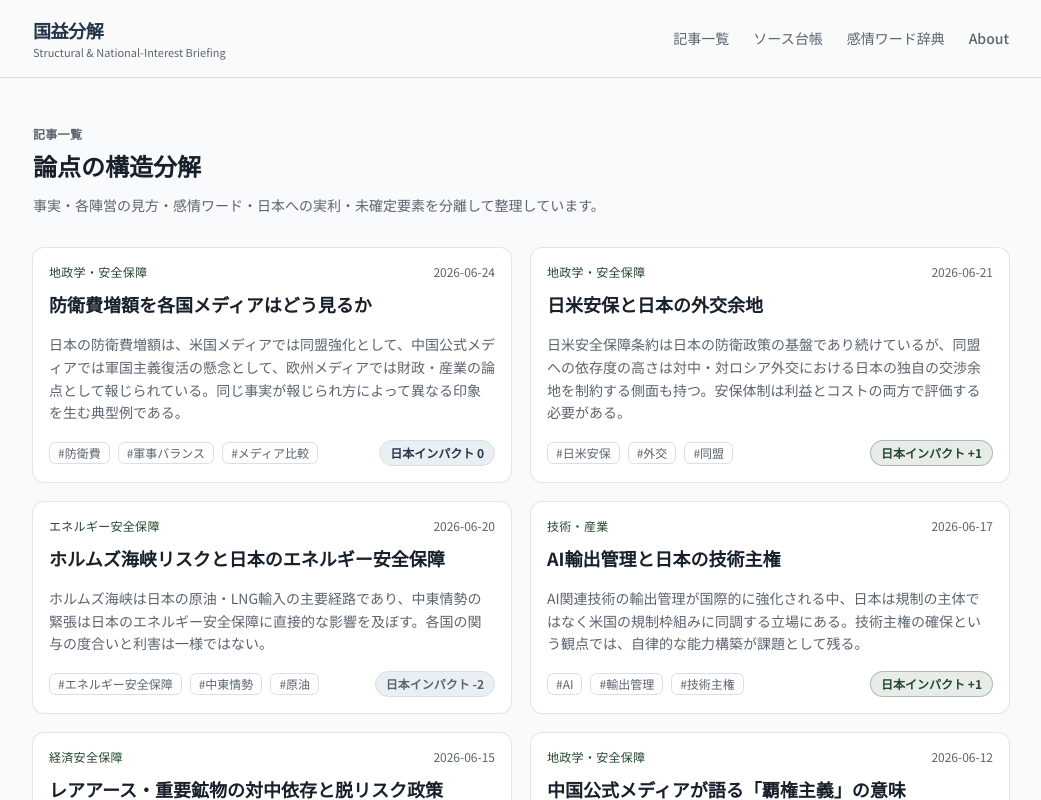
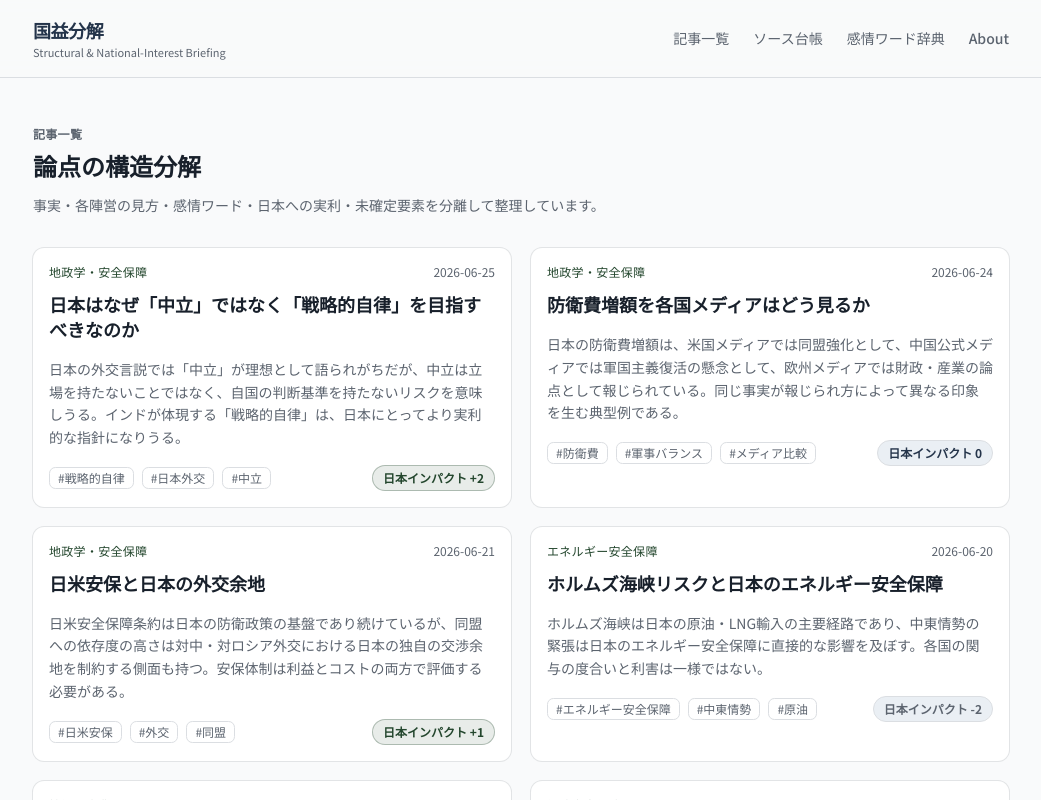
Before and after one commit to kotakotakataoka-source/kokueki-os, a Next.js app: page /articles in a window 1280 px wide. Shown: the top 800 px of the page, without its empty margins (119-1160 px from the left). Built offline with nearby package versions, Linux system fonts and the light colour scheme.

Commit message:
feat: add 11th article on strategic autonomy vs neutrality

```diff
--- a/src/data/articles.ts
+++ b/src/data/articles.ts
@@ -1302,4 +1302,134 @@ export const articles: Article[] = [
     readerQuestion:
       "あなたが最初に防衛費増額のニュースを目にしたとき、どのメディアの論調を通じてそれを理解しただろうか。",
   },
+
+  {
+    slug: "japan-strategic-autonomy-not-neutrality",
+    title: "日本はなぜ「中立」ではなく「戦略的自律」を目指すべきなのか",
+    category: "geopolitics",
+    publishedAt: "2026-06-25",
+    summary:
+      "日本の外交言説では「中立」が理想として語られがちだが、中立は立場を持たないことではなく、自国の判断基準を持たないリスクを意味しうる。インドが体現する「戦略的自律」は、日本にとってより実利的な指針になりうる。",
+    tags: ["戦略的自律", "日本外交", "中立", "国益"],
+    overallJapanImpact: 2,
+    todaysFocus:
+      "日本の外交言説では「中立」という言葉がしばしば理想として語られるが、中立は立場を持たないことではなく、むしろ自国の判断基準を持たないリスクを意味しうる。インドが体現する「戦略的自律」という概念が、日本にとってより実利的な指針になりうる。",
+    whatHappened:
+      "米中対立の長期化、BRICSの拡大、インドの戦略的自律路線などを背景に、日本国内でも対米同盟一辺倒からの脱却を求める論調と、同盟深化を求める論調が併存している。「中立」という言葉自体は日本の政策論議でほとんど使われないが、「全方位外交」「等距離外交」という表現で類似の議論が起きている。",
+    primarySources: [
+      {
+        sourceSlug: "jiia",
+        title: "日本の外交政策圏における同盟・自律性に関する分析",
+        url: "https://www.jiia.or.jp",
+      },
+      {
+        sourceSlug: "the-hindu",
+        title: "インドの戦略的自律路線に関する報道・分析",
+        url: "https://www.thehindu.com",
+        note: "「戦略的自律」の具体的な実例として参照",
+      },
+    ],
+    narrativeViews: [
+      {
+        campName: "同盟重視派（日本政策圏内）",
+        emphasis: "日米同盟の深化こそが日本の安全保障の基盤であるという立場",
+        hidden: "同盟依存度の高さが外交的選択肢を制約している現実",
+        framingWords: ["価値を共有する同盟", "基盤となる同盟"],
+        actualInterest: "同盟の枠内で最大限の安全保障と経済的利益を確保すること",
+      },
+      {
+        campName: "中立・全方位外交論者",
+        emphasis: "どの陣営にも与しないことで対立への巻き込まれを回避する姿勢",
+        hidden: "判断基準を明確にしないことで、重要局面での対応が後手に回るリスク",
+        framingWords: ["全方位外交", "バランス外交"],
+        actualInterest: "対立を避けることで短期的な外交摩擦のコストを避けること",
+      },
+      {
+        campName: "インド（戦略的自律の実例）",
+        emphasis: "いかなる陣営にも従属せず、案件ごとに実利を判断する独自路線",
+        hidden: "対中国境問題という安全保障上の脆弱性を抱えながらの自律という限界",
+        framingWords: ["戦略的自律", "多極化する世界"],
+        actualInterest: "米中ロいずれからも実利を引き出す等距離外交",
+      },
+      {
+        campName: "米国",
+        emphasis: "同盟国としての日本への期待と協力の継続",
+        hidden: "同盟国の自律性拡大が米国自身の戦略的負担分散にもなる側面",
+        framingWords: ["責任あるパートナー", "価値を共有する同盟"],
+        actualInterest: "同盟国の協力は確保しつつ、過度な自律化は望まないという立場",
+      },
+    ],
+    emotionWords: [
+      {
+        termSlug: "strategic-autonomy",
+        contextNote:
+          "本記事の中心概念。「中立」が判断基準を持たないことと混同されやすいのに対し、戦略的自律は案件ごとに判断基準を持つことを意味する",
+      },
+      {
+        termSlug: "international-order",
+        contextNote: "多極化する秩序の中で、同盟と自律のどちらに比重を置くかという主導権争いの文脈",
+      },
+    ],
+    stakeholders: [
+      {
+        name: "日本政府・外務省",
+        role: "外交方針の決定主体",
+        interest: "安全保障の確保と外交的選択肢の維持",
+        risk: "同盟依存と自律性のバランスを誤れば、双方のメリットを失う",
+      },
+      {
+        name: "米国政府",
+        role: "同盟国としての日本への期待を持つ主体",
+        interest: "同盟協力の確保",
+        risk: "日本の自律化が進みすぎれば同盟の一体性が弱まる可能性",
+      },
+      {
+        name: "日本企業・産業界",
+        role: "外交方針の影響を直接受ける経済主体",
+        interest: "米中いずれの市場からも排除されない事業環境の維持",
+        risk: "同盟一辺倒の外交が一部市場からの排除リスクを高める可能性",
+      },
+    ],
+    japanImpact: {
+      scores: [
+        { axis: "diplomacy", score: 3 },
+        { axis: "security", score: 0 },
+        { axis: "economy", score: 1 },
+        { axis: "supplyChain", score: 1 },
+        { axis: "techSovereignty", score: 0 },
+      ],
+      shortTerm:
+        "「戦略的自律」を外交方針として明確化すること自体は短期的な実利を生まないが、議論の整理に役立つ。",
+      midTerm:
+        "同盟協力と独自外交の両立を図る具体的な枠組み（分野ごとの判断基準の明確化）が整えば、外交的な選択肢が広がる。",
+      longTerm:
+        "多極化が進む国際秩序の中で、同盟への依存と自律的な判断力の両方を持つ国が、長期的な交渉力を維持しやすくなる可能性がある。",
+    },
+    investmentImplications:
+      "外交方針の選択は直接的な投資指標ではないが、特定陣営への過度な依存を避ける産業界の動き（市場・調達の多元化）は、関連企業の事業環境評価において参考になる視点である。",
+    uncertainties: [
+      {
+        point: "「戦略的自律」が日本において具体的にどのような政策（分野別の判断基準等）に落とし込まれるか",
+        whyUncertain: "現時点では概念整理の段階にあり、政策化の道筋は見えていない",
+      },
+      {
+        point: "同盟国・対立国双方が日本の自律的な判断をどう評価するか",
+        whyUncertain: "自律性の拡大が信頼性の低下と受け取られるリスクと、評価向上の可能性の両方がある",
+      },
+    ],
+    keyIndicators: [
+      {
+        label: "日本の外交青書・政策文書における同盟・自律性に関する記述の変化",
+        description: "政策圏内での議論の方向性を確認する",
+      },
+      {
+        label: "クアッド・BRICS関連国との日本の協力枠組みの進展",
+        description: "同盟と自律的外交の両立が実務でどう進むかを確認する",
+      },
+    ],
+    conclusion:
+      "「中立」は立場を持たないことではない。本当に必要なのは、同盟の利益と自律的な判断基準を両立させる「戦略的自律」という発想である。日本にとっての問いは、米中どちらに付くかではなく、どの分野で同盟に依存し、どの分野で独自の判断を持つかを明確にすることである。",
+    readerQuestion:
+      "日本が「戦略的自律」を志向するとして、あなたはどの政策分野（安全保障・経済・技術等）で独自の判断軸を持つべきだと考えるか。",
+  },
 ];
```
